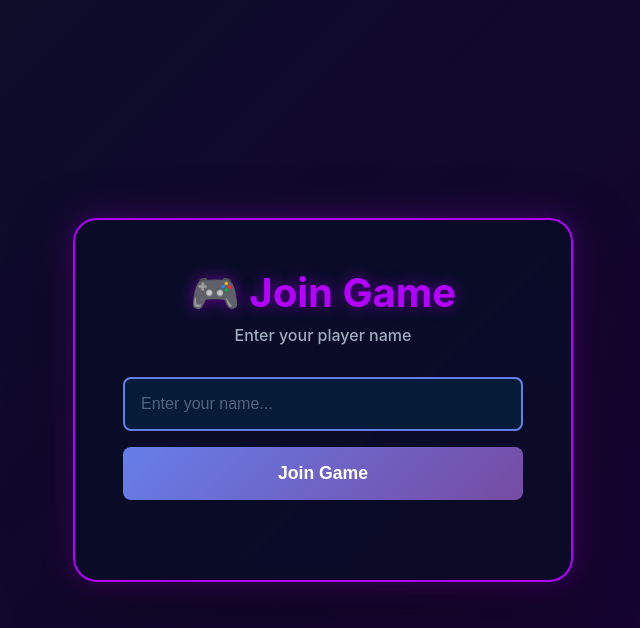
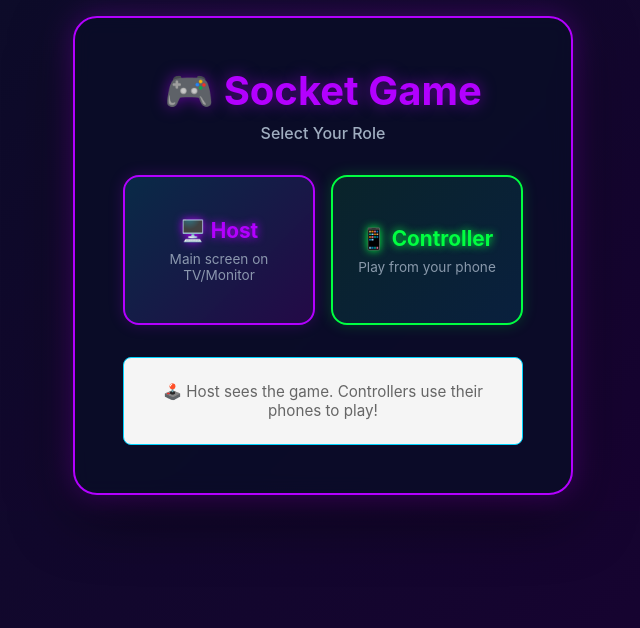
Before and after one commit to secretcodester/socket-game, a React (Create React App) app in the folder client/: page / in a window 1280 px wide. Shown: the top 628 px of the page, without its empty margins (317-957 px from the left). Built offline with nearby package versions, Linux system fonts and the light colour scheme; no server answers.

Commit message:
fix player ready issue

```diff
--- a/client/src/App.js
+++ b/client/src/App.js
@@ -16,6 +16,7 @@ function App() {
   const [gameStarted, setGameStarted] = useState(false);
   const [players, setPlayers] = useState({});
   const [myId, setMyId] = useState('');
+  const [isPlayerReady, setIsPlayerReady] = useState(false);
   const [gameState, setGameState] = useState(null);
 
   useEffect(() => {
@@ -92,6 +93,7 @@ function App() {
 
   const handleJoinGame = (name) => {
     setPlayerName(name);
+    setIsPlayerReady(true);
     if (socket) {
       // For host: use selected game. For controller: game will be communicated by host
       const gameToJoin = role === 'host' ? gameSelected : null;
@@ -123,12 +125,17 @@ function App() {
     }
   };
 
+  if (!role) {
+    return <RoleSelection onSelectRole={handleSelectRole} />;
+  }
+
   if (role === 'host' && !gameSelected) {
     return <GameSelection onSelectGame={handleSelectGame} />;
   }
 
   if (role === 'host') {
-     <HostScreen
+     return (
+      <HostScreen
           players={players}
           myId={myId}
           gameStarted={gameStarted}
@@ -136,12 +143,13 @@ function App() {
           gameSelected={gameSelected}
           onStartGame={handleStartGame}
           onResetGame={handleResetGame}
-     />
+      />
+     );
   }
 
   return (
     <div className="App">
-      { !playerName ? (
+      { !isPlayerReady ? (
         <div className="role-selection">
           <div className="role-content">
             <h1>🎮 Join Game</h1>
```
